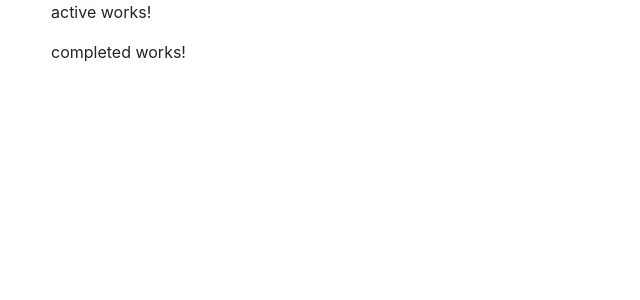
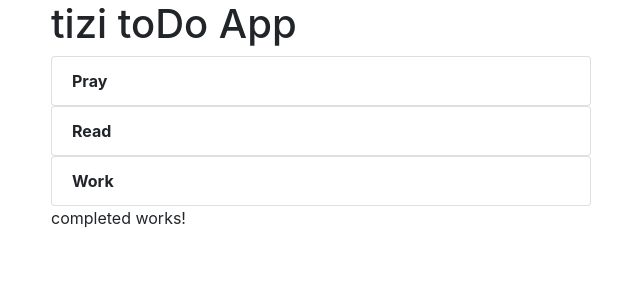
Before and after one commit to bbmattieu9/component-comm, an Angular app in the folder todoApp/: page / in a window 1280 px wide. Shown: the top 300 px of the page, without its empty margins (319-959 px from the left). Built offline with nearby package versions, Linux system fonts and the light colour scheme.

Commit message:
add onDelete func and onCheckOff func for the active to-do component

```diff
--- a/todoApp/src/app/active/active.component.css
+++ b/todoApp/src/app/active/active.component.css
@@ -0,0 +1,25 @@
+li {
+    position: relative;
+    font-weight: bolder;
+}
+
+li:hover .action {
+    display: block;
+}
+
+.action {
+    display: none;
+    position: absolute;
+    top:0;
+    right: 0;
+    height: 100%;
+    padding: 10px;
+}
+
+.fa-trash {
+    color: red;
+}
+
+.fa-check-circle {
+    color:  green;
+}
--- a/todoApp/src/app/active/active.component.html
+++ b/todoApp/src/app/active/active.component.html
@@ -1 +1,11 @@
-<p>active works!</p>
+<ul class="list-group" *ngFor="let myList of activeList; let i = index">
+    <li class="list-group-item">{{ myList }}
+        <div class="action">
+            <span><i class="fa fa-check-circle px-2" aria-hidden="true"
+            (click)="onCheckOff(i)"></i></span>
+            <span>
+                <i class="fa fa-trash px-2" aria-hidden="true" (click)="onDelete(i)"></i>
+            </span>
+        </div>
+    </li>
+</ul>
--- a/todoApp/src/app/active/active.component.ts
+++ b/todoApp/src/app/active/active.component.ts
@@ -1,4 +1,4 @@
-import { Component, OnInit } from '@angular/core';
+import { Component, OnInit, Input } from '@angular/core';
 
 @Component({
   selector: 'app-active',
@@ -7,9 +7,21 @@ import { Component, OnInit } from '@angular/core';
 })
 export class ActiveComponent implements OnInit {
 
+  activeList = ['Pray', 'Read', 'Work'];
+  @Input() completedList;
+
   constructor() { }
 
   ngOnInit() {
   }
 
+  onDelete(i) {
+    this.activeList.splice(i, 1);
+  }
+
+  onCheckOff(itemIndex) {
+    let removedItem = this.activeList.splice(itemIndex, 1);
+    this.completedList.push(removedItem);
+  }
+
 }
--- a/todoApp/src/app/app.component.html
+++ b/todoApp/src/app/app.component.html
@@ -1,6 +1,7 @@
 <div class="container">
   <div class="row">
     <div class="col-md-6 offset-md-3">
+      <h1>tizi toDo App</h1>
       <app-active></app-active>
       <app-completed></app-completed>
     </div>
--- a/todoApp/src/index.html
+++ b/todoApp/src/index.html
@@ -6,6 +6,9 @@
   <base href="/">
   <meta name="viewport" content="width=device-width, initial-scale=1">
   <link rel="icon" type="image/x-icon" href="favicon.ico">
+  <link href="https://stackpath.bootstrapcdn.com/bootstrap/4.3.1/css/bootstrap.min.css" rel="stylesheet" integrity="sha384-ggOyR0iXCbMQv3Xipma34MD+dH/1fQ784/j6cY/iJTQUOhcWr7x9JvoRxT2MZw1T" crossorigin="anonymous">
+  <link href="https://stackpath.bootstrapcdn.com/font-awesome/4.7.0/css/font-awesome.min.css" rel="stylesheet" integrity="sha384-wvfXpqpZZVQGK6TAh5PVlGOfQNHSoD2xbE+QkPxCAFlNEevoEH3Sl0sibVcOQVnN" crossorigin="anonymous">
+  <link href="https://fonts.googleapis.com/css?family=Nanum+Gothic&display=swap" rel="stylesheet">
 </head>
 <body>
   <app-root></app-root>
--- a/todoApp/src/styles.css
+++ b/todoApp/src/styles.css
@@ -1 +1,5 @@
 /* You can add global styles to this file, and also import other style files */
+
+body {
+    font-family: 'Nanum Gothic', sans-serif;
+}
```
